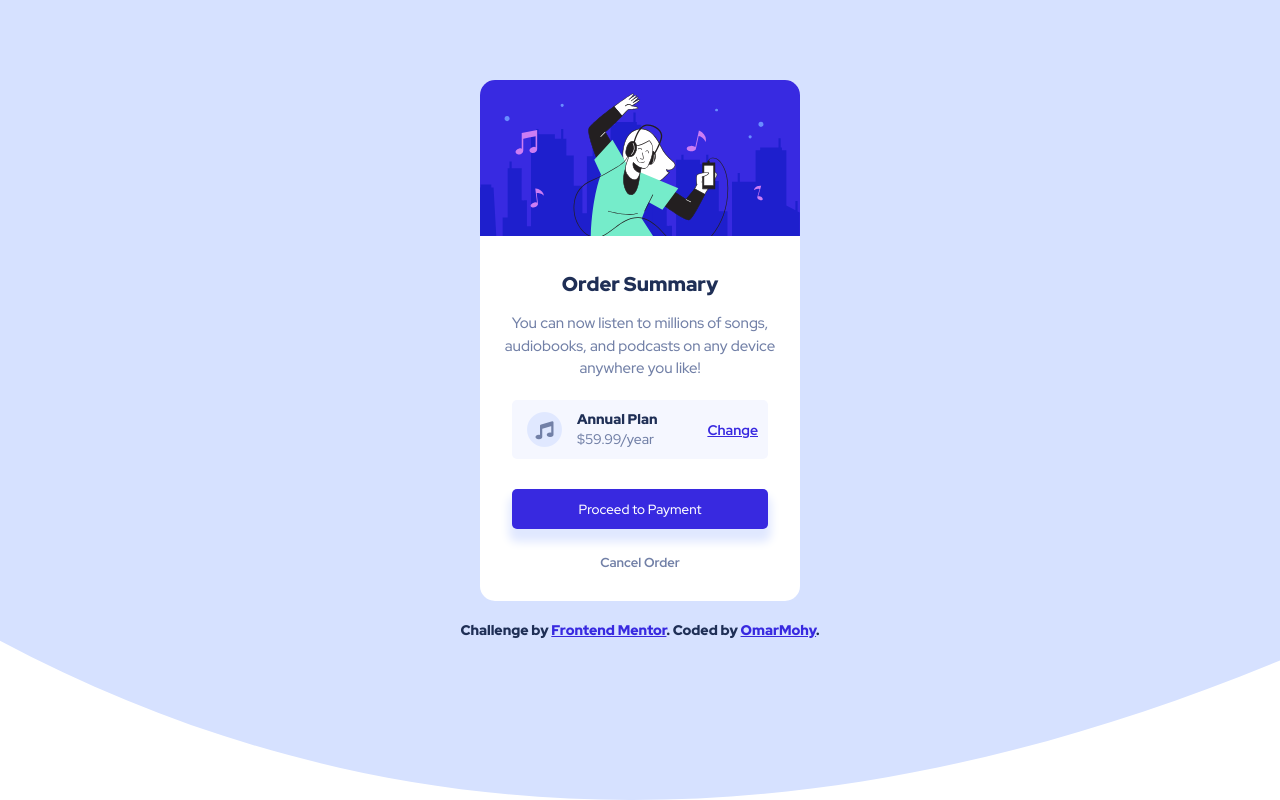
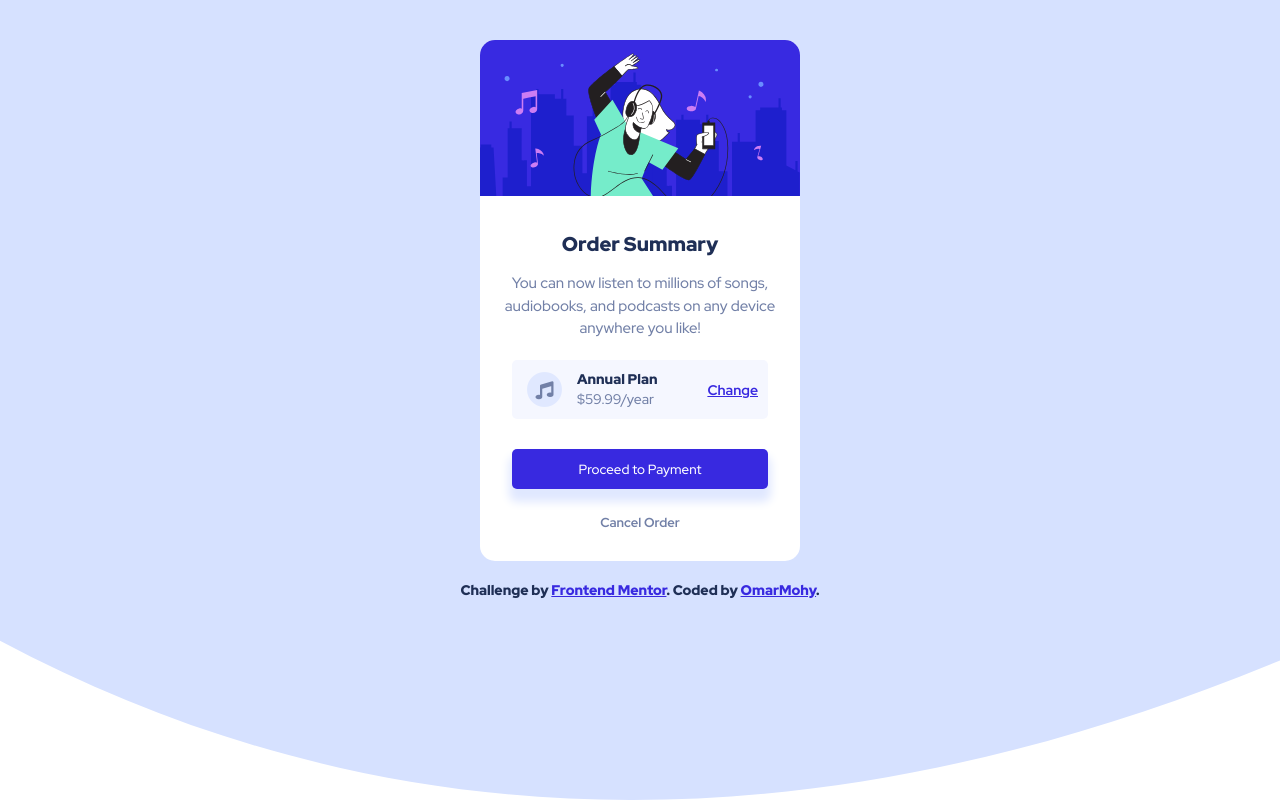
Before and after one commit to omarmohy98/Order-summary-component, a plain HTML site: page index.html in a window 1280 px wide. Drawn offline with Linux system fonts and the light colour scheme.

Commit message:
Edit index.html&main.css

```diff
--- a/css/main.css
+++ b/css/main.css
@@ -15,7 +15,7 @@
 main{
     width: 100%;
     min-height: 100vh;
-    padding-top: 10vh;
+    padding-top: 5vh;
     background-repeat: no-repeat;
     background-size: cover;
 }
@@ -39,7 +39,7 @@ main{
     margin-bottom: 30px;
     padding-top: 30px;
 }
-.summary-head {
+.summary-container h2 {
     font-size: 20px;
     font-weight: 900;
     color: hsl(223, 47%, 23%);
--- a/index.html
+++ b/index.html
@@ -23,7 +23,7 @@
             </div>
             <!-- Order Summary Section Start -->
             <div class="summary-container">
-                <p class="summary-head text-center">Order Summary</p>
+                <h2 class="text-center">Order Summary</h2>
                 <p class="summary-text text-center">
                     You can now listen to millions of songs, audiobooks, and podcasts on any device anywhere you like!
                 </p>
```
